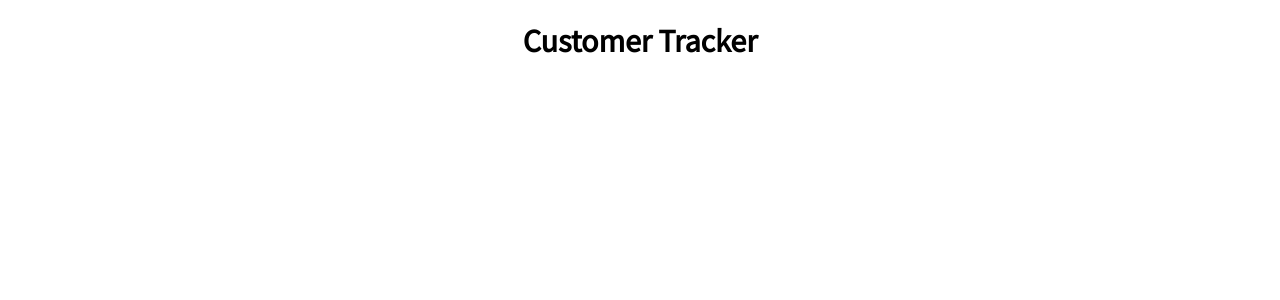
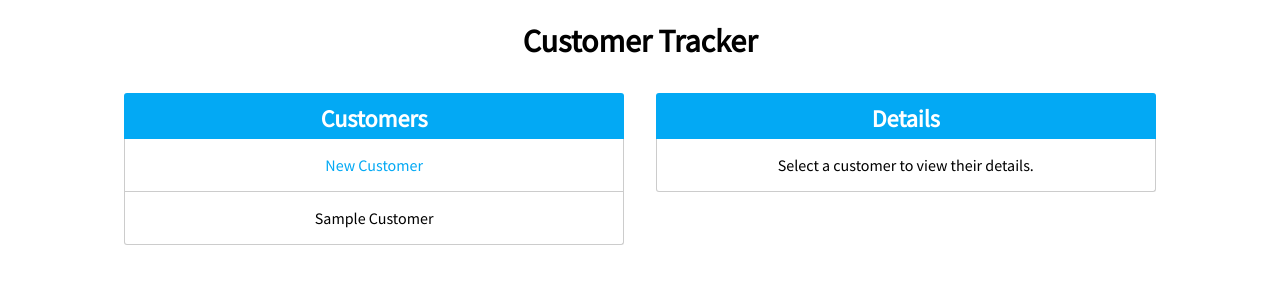
Before and after one commit to ddobson/customer-tracker, a React (Create React App) app: page /new in a window 1280 px wide. Shown: the top 300 px of the page. Built offline with nearby package versions, Linux system fonts and the light colour scheme; data requests are answered from the project's data file.

Commit message:
Create new customer from CustomerDetail
- Import NewCustomer into CustomerDetail
- Create new state to handle when to view form
- Wire new button to show form

```diff
--- a/src/components/App.js
+++ b/src/components/App.js
@@ -17,10 +17,12 @@ class App extends React.Component {
       customers: [],
       currentCustomer: {},
       showEditCustomer: false,
+      showNewCustomer: false,
       isLoading: true,
       hasErrored: false
     };
 
+    this.setNewStatus = this.setNewStatus.bind(this);
     this.setEditStatus = this.setEditStatus.bind(this);
     this.fetchCustomers = this.fetchCustomers.bind(this);
     this.showCustomer = this.showCustomer.bind(this);
@@ -31,6 +33,10 @@ class App extends React.Component {
 
   componentDidMount() {
     this.fetchCustomers();
+  }
+
+  setNewStatus(bool) {
+    this.setState({ showNewCustomer: bool, showEditCustomer: false });
   }
 
   setEditStatus(bool) {
@@ -53,6 +59,7 @@ class App extends React.Component {
     this.setState({
       currentCustomer: result,
       showEditCustomer: false,
+      showNewCustomer: false
     });
   }
 
@@ -68,7 +75,11 @@ class App extends React.Component {
       .then((customer) => {
         const customers = this.state.customers.slice();
         customers.push(customer);
-        this.setState({ customers });
+        this.setState({
+          customers,
+          currentCustomer: customer,
+          showNewCustomer: false
+        });
       })
       .then(() => form.reset())
       .catch(() => this.setState({ hasErrored: true }));
@@ -91,7 +102,6 @@ class App extends React.Component {
           }
         }
 
-        this.setState({ customers, currentCustomer: customer, editingCustomer: false });
         this.setState({ customers, currentCustomer: customer, showEditCustomer: false });
       })
       .catch(() => this.setState({ hasErrored: true }));
@@ -111,17 +121,22 @@ class App extends React.Component {
   }
 
   render() {
-    let Content = () => (
-      <div className="col-xs-12 col-md-9">
+    let Content = (
+      <div className="col-xs-12 col-sm-10">
         <div className="box">
-          <div className="row">
-            <CustomerTable customers={ this.state.customers } showCustomer={ this.showCustomer }/>
+          <div className="row start-xs">
+            <CustomerTable
+              customers={ this.state.customers }
+              showCustomer={ this.showCustomer }
+              setNewStatus={ this.setNewStatus }
+            />
             <CustomerDetail
               setEditStatus={ this.setEditStatus }
               currentCustomer={ this.state.currentCustomer }
+              createCustomer={ this.createCustomer }
               destroyCustomer={ this.destroyCustomer }
-              editingCustomer={ this.state.editingCustomer }
               showEditCustomer={ this.state.showEditCustomer }
+              showNewCustomer={ this.state.showNewCustomer }
               updateCustomer={ this.updateCustomer }
             />
           </div>
--- a/src/components/CustomerDetail.jsx
+++ b/src/components/CustomerDetail.jsx
@@ -1,14 +1,20 @@
 import React from 'react';
 
+import NewCustomer from './NewCustomer';
 import EditCustomer from './EditCustomer';
 
 import '../styles/forms.css';
+
 const CustomerDetail = (props) => {
   let Content = (
     <p className="center-text">Select a customer to view their details.</p>
   );
 
-  if (props.editingCustomer) {
+  if (props.showNewCustomer) {
+    Content = (
+      <NewCustomer createCustomer={ props.createCustomer }/>
+    );
+  } else if (props.showEditCustomer) {
     Content = (
       <EditCustomer
         customer={ props.currentCustomer }
--- a/src/components/CustomerTable.jsx
+++ b/src/components/CustomerTable.jsx
@@ -9,6 +9,9 @@ const CustomerTable = (props) => {
         <div className="content-header">
           <h2>Customers</h2>
         </div>
+          <div className="content-item">
+            <p className="new-customer-cta" onClick={ () => props.setNewStatus(true) }>New Customer</p>
+          </div>
           { props.customers.map((customer, i) => <CustomerRow key={`customer-${i}`} customer={customer} showCustomer={ props.showCustomer }/>) }
       </div>
     </div>
--- a/src/components/NewCustomer.jsx
+++ b/src/components/NewCustomer.jsx
@@ -1,6 +1,4 @@
 import React from 'react';
-
-import '../styles/NewCustomer.css';
 
 class NewCustomter extends React.Component {
   constructor(props) {
@@ -34,7 +32,6 @@ class NewCustomter extends React.Component {
 
   render() {
     return (
-      <div className="col-xs-12 col-md-9">
       <form ref="form" className="customer-form" onSubmit={ this.handleSubmit }>
         <label>
           <span>Name: </span>
@@ -65,10 +62,11 @@ class NewCustomter extends React.Component {
           <input ref="zip" required={true} type="text"/>
         </label>
         <label>
+          <div className="btn-wrap">
             <button className="button" type="submit">Submit</button>
+          </div>
         </label>
       </form>
-      </div>
     );
   }
 }
--- a/src/styles/App.css
+++ b/src/styles/App.css
@@ -34,6 +34,10 @@
   border-bottom-right-radius: 3px;
 }
 
+.new-customer-cta {
+  color: #03A9F4;
+}
+
 .details-wrap {
   padding: 0 10px;
 }
```
Lines whose indentation alone changed are shown as unchanged.
